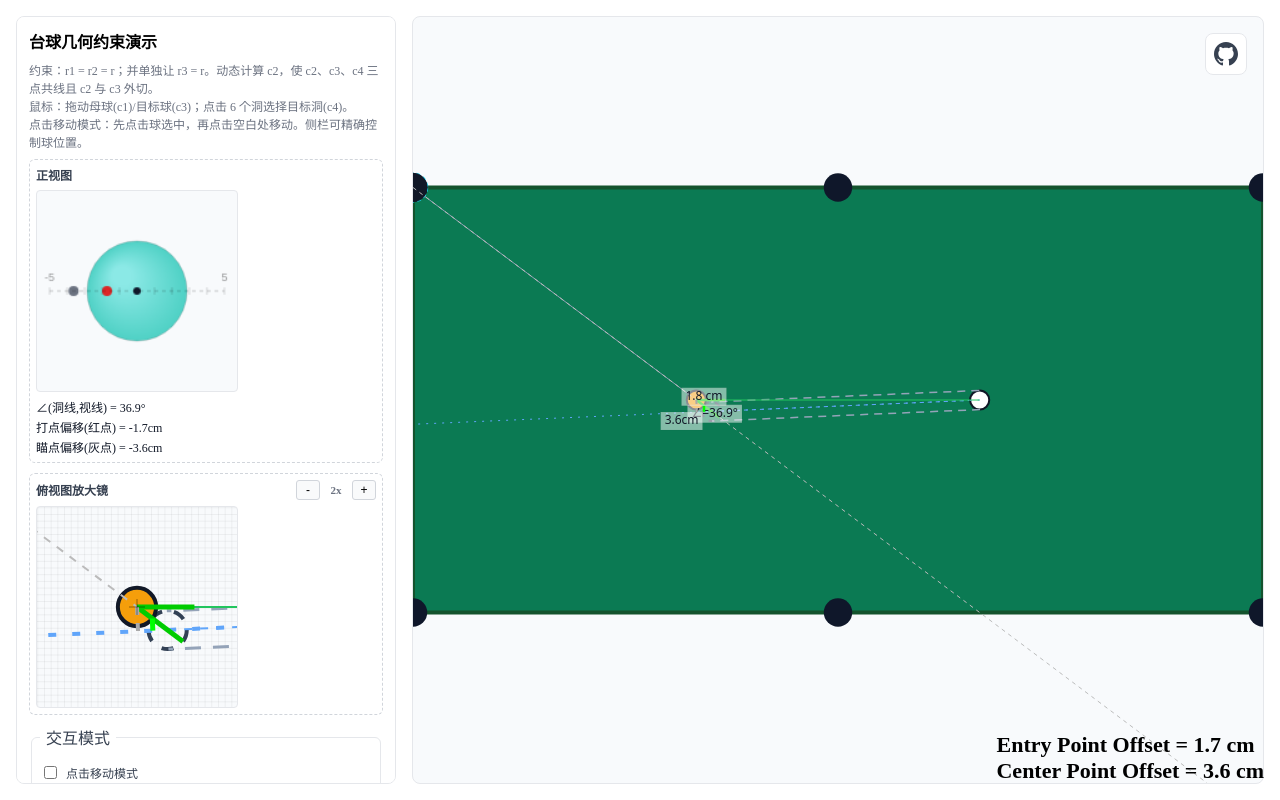
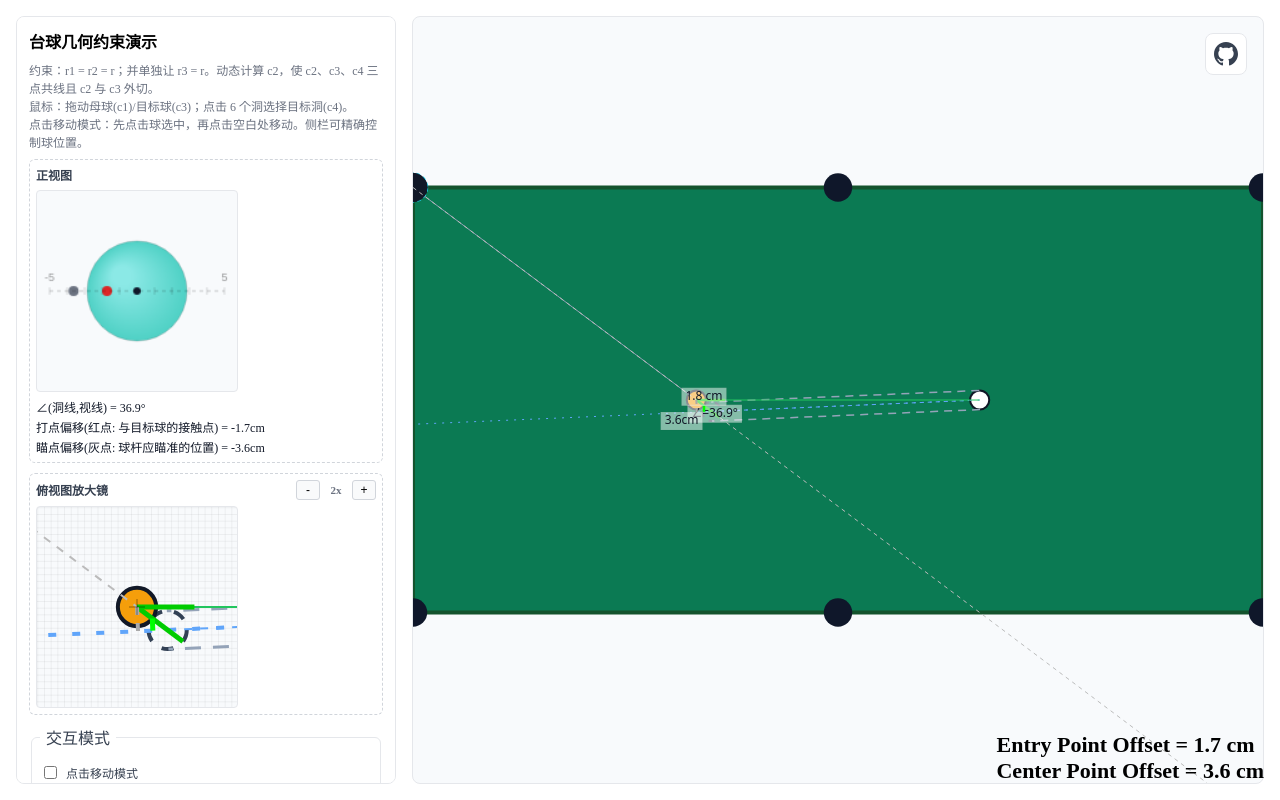
Before and after one commit to vakesamahere/CueAimer, a Vue app: page / in a window 1280 px wide. Built offline with nearby package versions, Linux system fonts and the light colour scheme; the HTML template or start-up script is replaced by a standard one.

Commit message:
feat: 更新 README 和 App.vue 中的瞄准偏移说明

```diff
--- a/src/App.vue
+++ b/src/App.vue
@@ -2107,8 +2107,8 @@ onBeforeUnmount(() => {
         <canvas ref="fvCanvasRef" class="fv-cvs"></canvas>
         <div class="fv-labels">
           <div>∠(洞线,视线) = <output>{{ currentAngleDeg?.toFixed(1) ?? '—' }}</output>°</div>
-          <div>打点偏移(红点) = <output>{{ ghostOffsetCm?.toFixed(1) ?? '—' }}</output>cm</div>
-          <div>瞄点偏移(灰点) = <output>{{ corridorOffsetCm?.toFixed(1) ?? '—' }}</output>cm</div>
+          <div>打点偏移(红点: 与目标球的接触点) = <output>{{ ghostOffsetCm?.toFixed(1) ?? '—' }}</output>cm</div>
+          <div>瞄点偏移(灰点: 球杆应瞄准的位置) = <output>{{ corridorOffsetCm?.toFixed(1) ?? '—' }}</output>cm</div>
         </div>
       </div>
 
```
Also changed, not shown: 1 other file (tests, documents, lock files or other folders).
